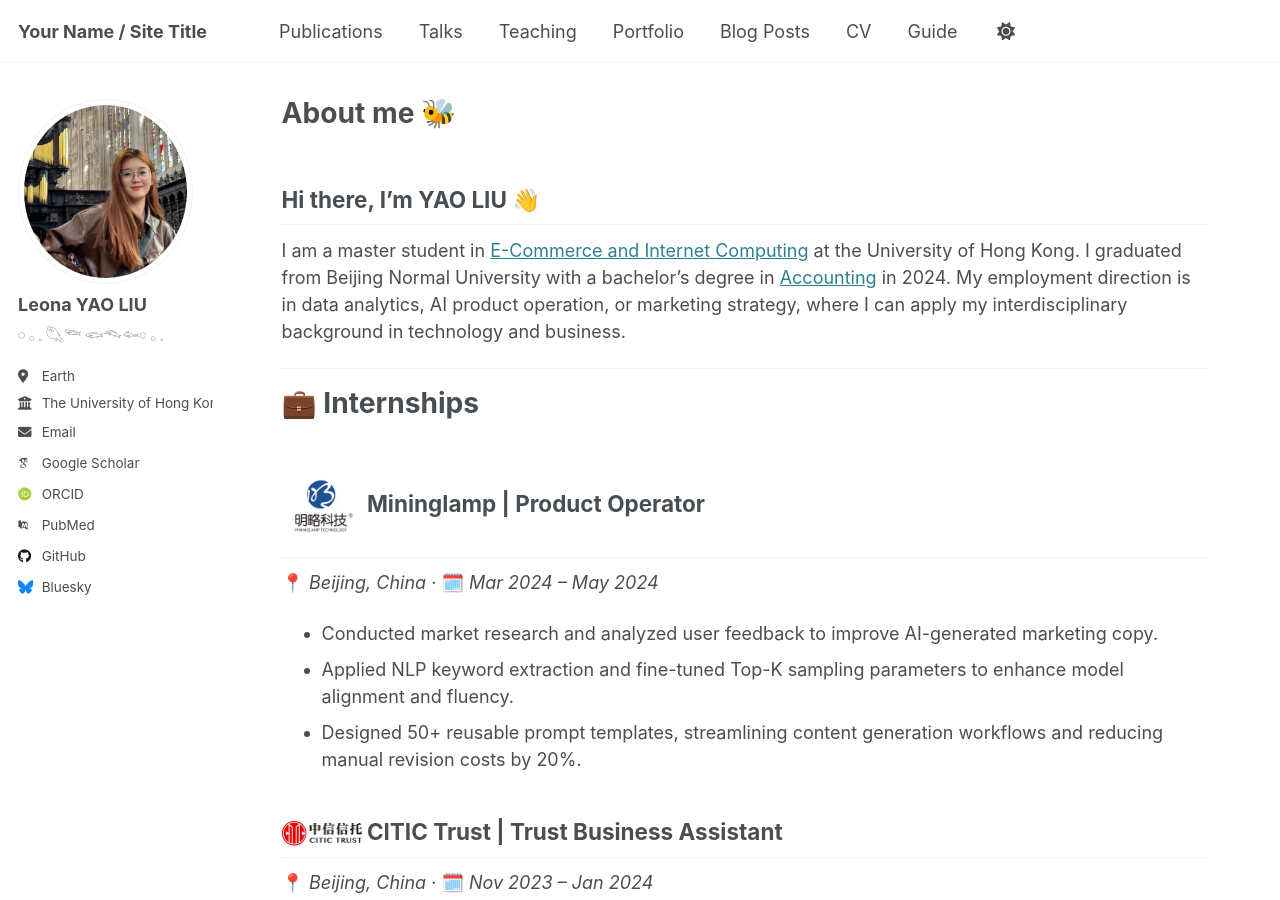
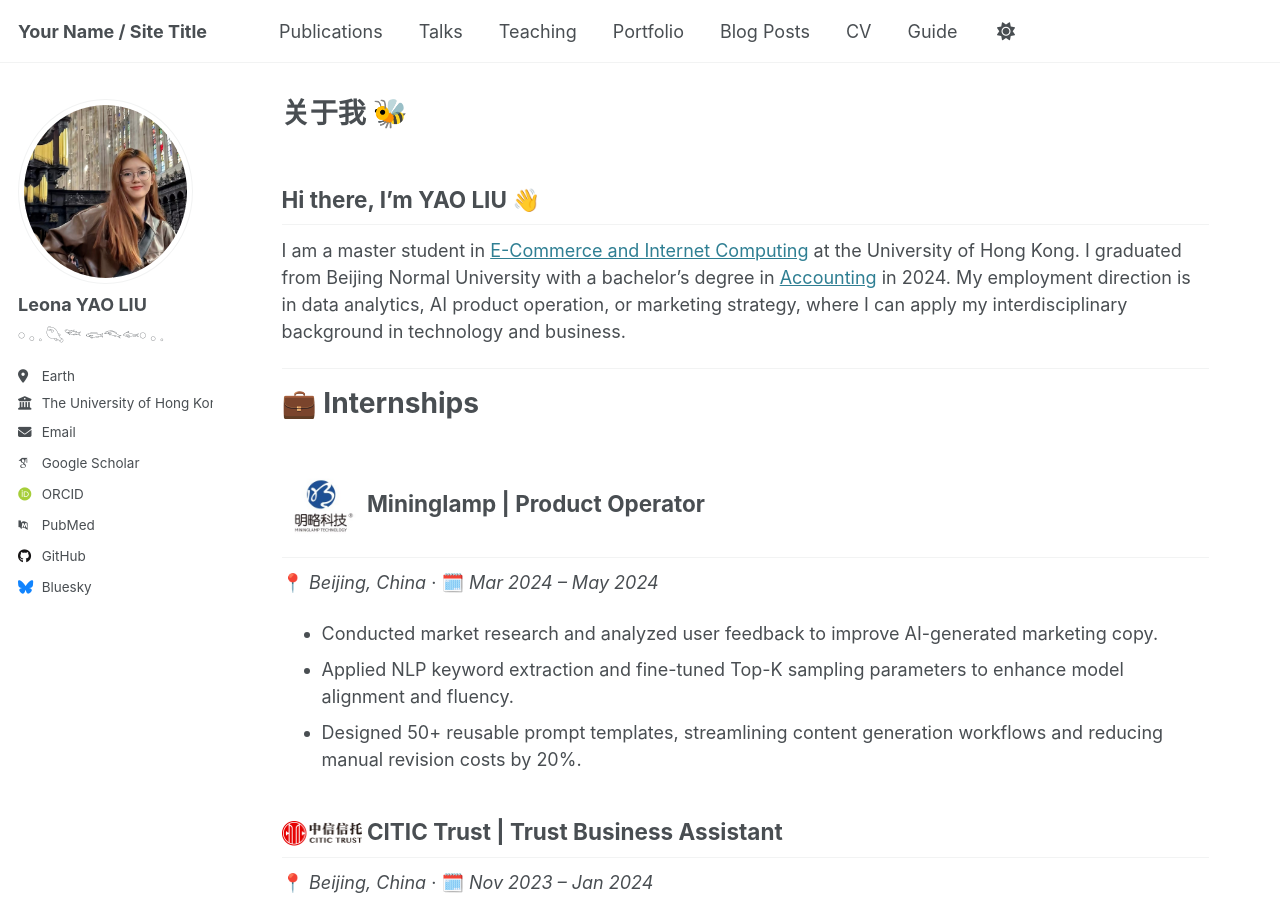
Before and after one commit to Leonaylau/YAOLIU, a Jekyll site: the page built from _pages/about.md, in a window 1280 px wide and 900 px high. Built offline with Jekyll 4.4.1, drawn with Linux system fonts in a browser that asks for light colours; some web fonts are replaced.

Commit message:
Update about.md

```diff
--- a/_pages/about.md
+++ b/_pages/about.md
@@ -1,6 +1,6 @@
 ---
 permalink: /
-title: "About me  🐝"
+title: "关于我  🐝"
 author_profile: true
 redirect_from:
   - /about/
```
